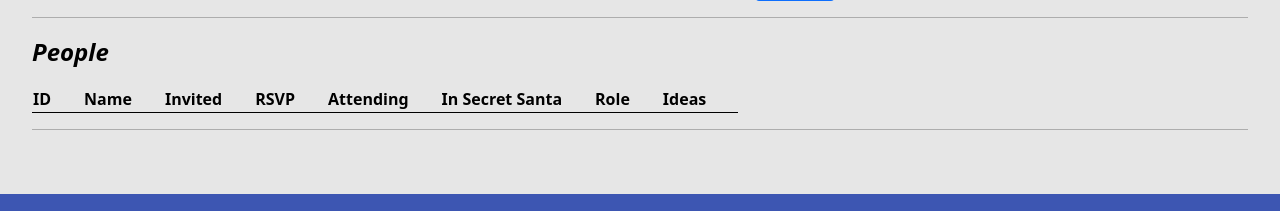
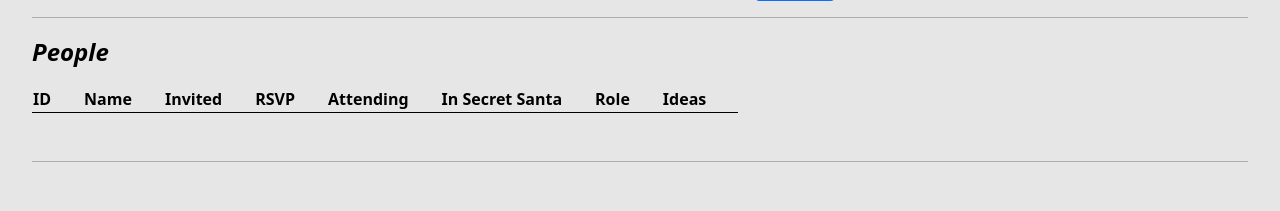
Before and after one commit to MizunoPK/SecretSantaWebsite, a PHP site: page /ss/admin.php in a window 1280 px wide. Shown: the part 643-854 px from the top of the page. Run offline with PHP 8.4, Linux system fonts and the light colour scheme; the visitor is signed in with stand-in values (Sample User, id 1); data that the repository does not hold is empty.

Commit message:
minor css change

```diff
--- a/ss/admin.css
+++ b/ss/admin.css
@@ -47,6 +47,10 @@ label {
 }
 
 /* Party Section */
+.dataTableSide {
+    padding-bottom: 2em;
+}
+
 .party-form-row {
     margin-top: 0.5em;
 }
```
